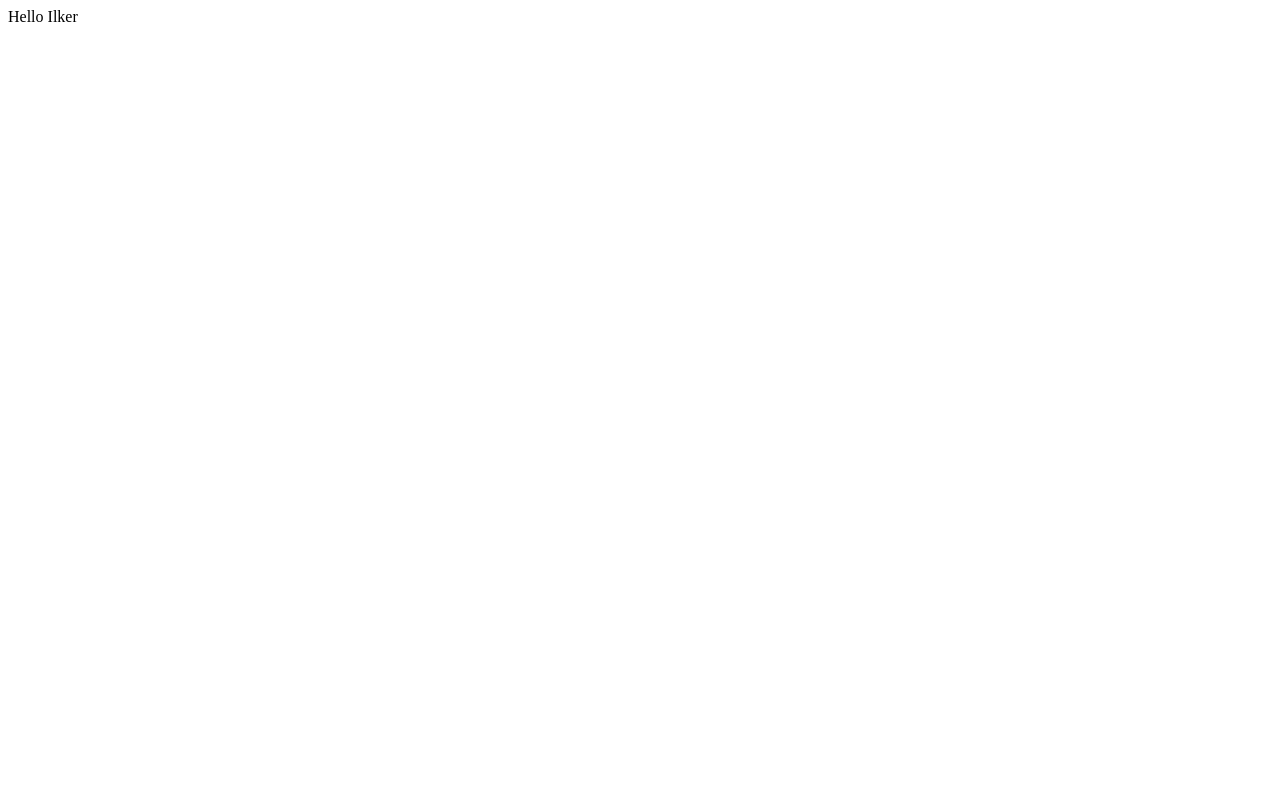
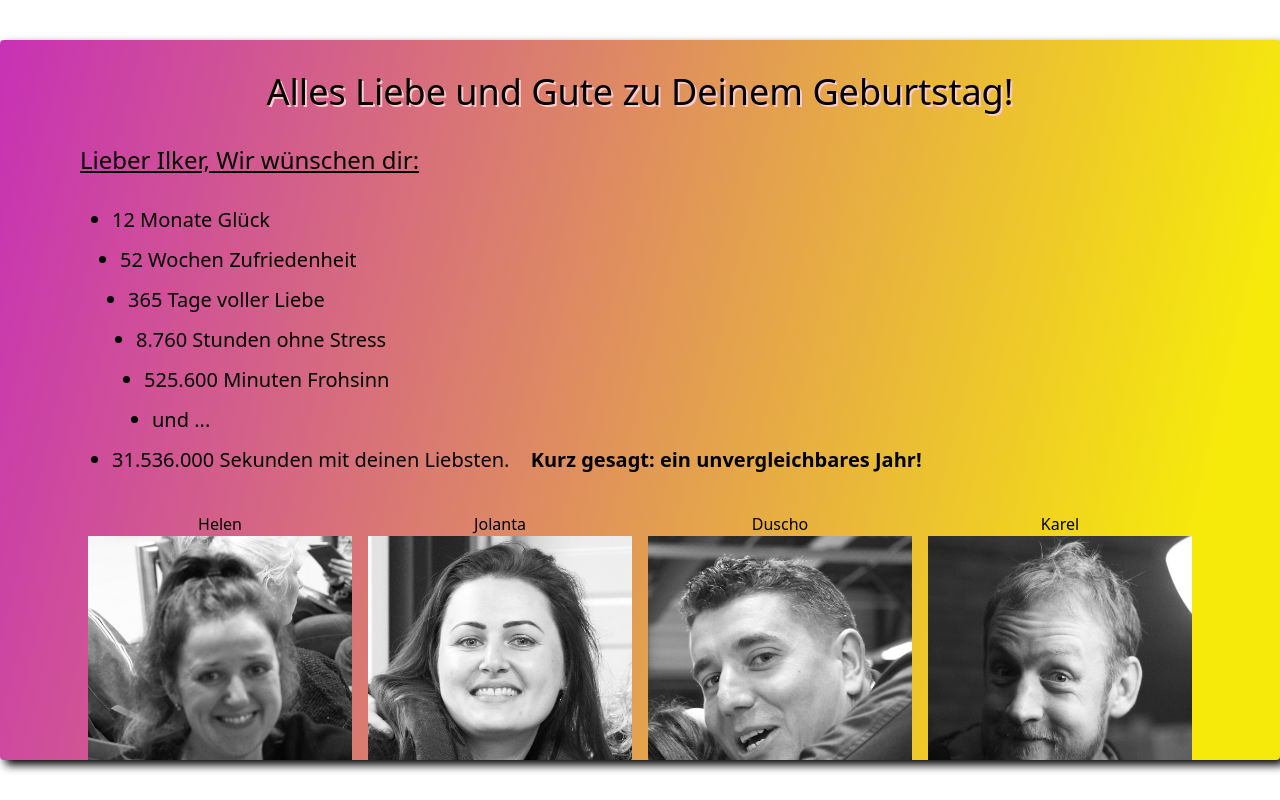
Before and after one commit to ilkergueloglu/ilkergueloglu.github.io, a plain HTML site: page index.html in a window 1280 px wide. Drawn offline with nearby package versions, Linux system fonts and the light colour scheme.

Commit message:
Adds first version of the greeting card

```diff
--- a/index.html
+++ b/index.html
@@ -1 +1,87 @@
-Hello Ilker
+<!DOCTYPE html>
+<html>
+<head>
+    <title>HAllo Ilker, alles gute zum Geburtstag</title>
+    <meta charset="UTF-8">
+    <link href="https://unpkg.com/tailwindcss@^1.0/dist/tailwind.min.css" rel="stylesheet">
+    <style>
+        body, html {
+            height: 100%;
+        }
+
+        .bg-gradient {
+            background-image: linear-gradient( 103.3deg,  rgba(190,11,215,1) -18.7%, rgba(246,234,11,1) 90.9% );
+            filter: drop-shadow(5px 5px 5px rgba(0, 0, 0, 1));
+        }
+
+        .heading-text-shadow {
+            text-shadow: 2px 2px #fbcbcb;
+        }
+
+        .slide-in {
+            transform: translateX(-500%);
+            animation-name: slide-in;
+            animation-duration: 1.5s;
+            animation-timing-function: ease-out;
+            animation-fill-mode: forwards;
+        }
+
+        @keyframes slide-in {
+            0% { transform: translateX(-500%); }
+            100% { transform: translateX(0%); }
+        }
+
+        .animtion-delay-1s {
+            animation-delay: 1s;
+        }
+
+
+        .animtion-delay-2s {
+            animation-delay: 2s;
+        }
+
+        .animtion-delay-3s {
+            animation-delay: 3s;
+        }
+
+    </style>
+</head>
+
+<body>
+
+    <div class="container mx-auto h-full py-10">
+        <div class="w-full h-full px-20 rounded overflow-hidden bg-gradient">
+            <h1 class="text-4xl text-center mt-8 heading-text-shadow">Alles Liebe und Gute zu Deinem Geburtstag!</h1>
+            <h2 class="text-2xl mt-8 underline">Lieber Ilker, Wir wünschen dir:</h2>
+            <ul class="list-disc mt-6 pl-8 text-xl leading-loose">
+                <li>12 Monate Glück</li>
+                <li class="ml-2">52 Wochen Zufriedenheit</li>
+                <li class="ml-4">365 Tage voller Liebe</li>
+                <li class="ml-6">8.760 Stunden ohne Stress</li>
+                <li class="ml-8">525.600 Minuten Frohsinn</li>
+                <li class="ml-10">und ...</li>
+                <li>31.536.000 Sekunden mit deinen Liebsten. <span class=" pl-4 font-bold">Kurz gesagt: ein unvergleichbares Jahr!</span></li>
+            </ul>
+            <div class="flex mt-6">
+                <div class="w-1/4 p-2 text-center">
+                    Helen
+                    <img class="slide-in" src="helen.jpg" alt="Helen">
+                </div>
+                <div class="w-1/4 p-2 text-center">
+                    Jolanta
+                    <img class="slide-in animtion-delay-1s" src="jolanta.jpg" alt="Helen">
+                </div>
+                <div class="w-1/4 p-2 text-center">
+                    Duscho
+                    <img class="slide-in animtion-delay-2s" src="duscho.jpg" alt="Helen">
+                </div>
+                <div class="w-1/4 p-2 text-center">
+                    Karel
+                    <img class="slide-in animtion-delay-3s" src="karel.jpg" alt="Helen">
+                </div>
+            </div>
+        </div>
+    </div>
+
+</body>
+</html><div class="max-w-sm rounded overflow-hidden shadow-lg">
```
Also changed, not shown: duscho.jpg (added), helen.jpg (added), jolanta.jpg (added), karel.jpg (added).
